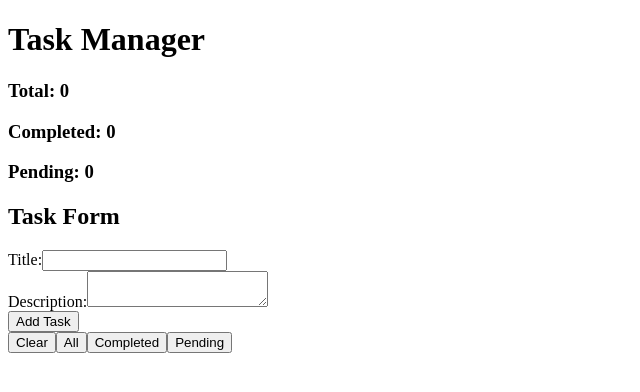
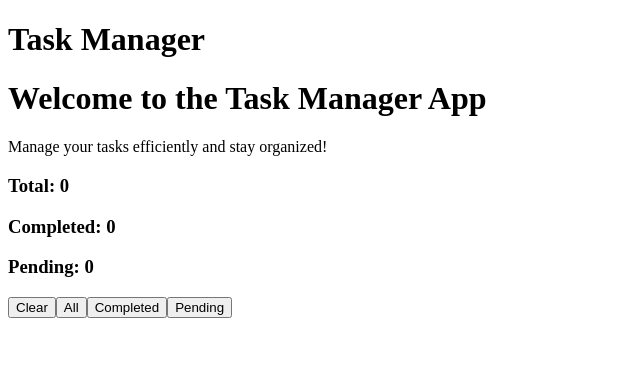
Before and after one commit to shaadali-tech/React-Capstone, a React (Vite) app: page / in a window 1280 px wide. Shown: the top 392 px of the page, without its empty margins (0-640 px from the left). Built offline with nearby package versions, Linux system fonts and the light colour scheme.

Commit message:
added some pages

```diff
--- a/package.json
+++ b/package.json
@@ -11,7 +11,8 @@
   },
   "dependencies": {
     "react": "^19.2.4",
-    "react-dom": "^19.2.4"
+    "react-dom": "^19.2.4",
+    "react-router-dom": "^7.14.0"
   },
   "devDependencies": {
     "@eslint/js": "^9.39.4",
--- a/src/App.jsx
+++ b/src/App.jsx
@@ -7,9 +7,12 @@ import {
   Suspense,
 } from "react";
 import reducer from "./Reducers/taskreducer";
+import { BrowserRouter, Routes, Route } from "react-router-dom";
 import "./App.css";
+import TaskForms from "./Pages/TaskForms";
 
 const TaskForm = lazy(() => import("./Components/TaskForm"));
+const Home = lazy(() => import("./Pages/Home"));
 
 function App() {
   const Tasks = JSON.parse(localStorage.getItem("tasks")) || [];
@@ -44,21 +47,18 @@ function App() {
     dispatch({ type: "CLEAR_TASKS" });
   };
 
-  const totalTasks = tasks.length;
-  const completedTasks = tasks.filter((task) => task.completed).length;
-  const pendingTasks = tasks.filter((task) => !task.completed).length;
-
   return (
     <>
       <h1>Task Manager</h1>
 
-      <h3>Total: {totalTasks}</h3>
-      <h3>Completed: {completedTasks}</h3>
-      <h3>Pending: {pendingTasks}</h3>
-
-      <Suspense fallback={<p>Loading...</p>}>
-        <TaskForm onTaskSubmit={addTask} />
-      </Suspense>
+      <BrowserRouter>
+        <Suspense fallback={<p>Loading...</p>}>
+          <Routes>
+            <Route path="/" element={<Home tasks={tasks} />} />
+            <Route path="/add" element={<TaskForms addTask={addTask} />} />
+          </Routes>
+        </Suspense>
+      </BrowserRouter>
 
       <button onClick={handleTasksUI}>Clear</button>
       <button onClick={() => setFilter("all")}>All</button>
--- /dev/null
+++ b/src/Pages/Home.jsx
@@ -0,0 +1,17 @@
+function Home({ tasks }) {
+  const totalTasks = tasks.length;
+  const completedTasks = tasks.filter((task) => task.completed).length;
+  const pendingTasks = tasks.filter((task) => !task.completed).length;
+  return (
+    <div className="home">
+      <h1>Welcome to the Task Manager App</h1>
+      <p>Manage your tasks efficiently and stay organized!</p>
+
+      <h3>Total: {totalTasks}</h3>
+      <h3>Completed: {completedTasks}</h3>
+      <h3>Pending: {pendingTasks}</h3>
+    </div>
+  );
+}
+
+export default Home;
--- /dev/null
+++ b/src/Pages/TaskForms.jsx
@@ -0,0 +1,12 @@
+import TaskForm from "../Components/TaskForm";
+
+function TaskForms({ addTask }) {
+  return (
+    <div>
+      <h1>Task Forms</h1>
+      <TaskForm onTaskSubmit={addTask} />
+    </div>
+  );
+}
+
+export default TaskForms;
```
Also changed, not shown: src/Pages/Navigation.jsx (added, +16 -0 lines), src/Components/Taskitems.jsx (deleted), src/Components/Tasklist.jsx (deleted), 1 other file (tests, documents, lock files or other folders).
